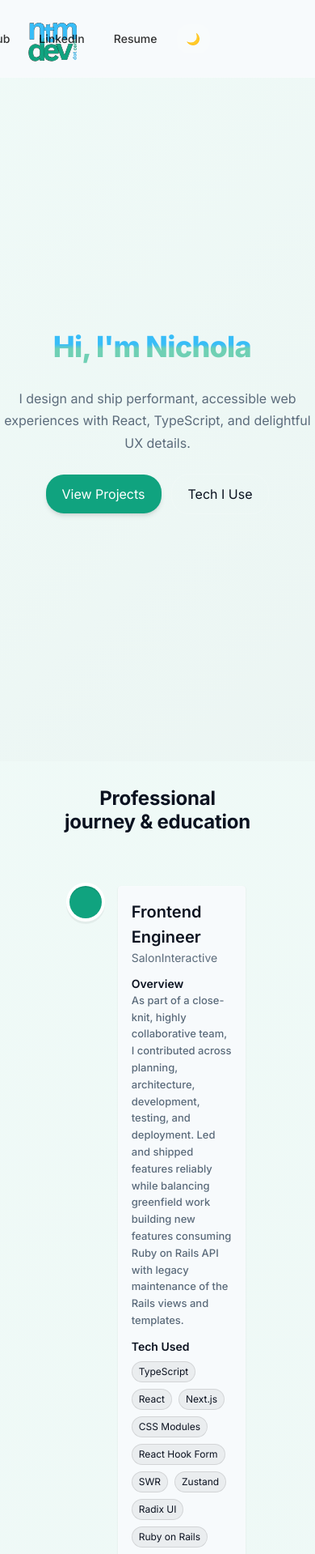
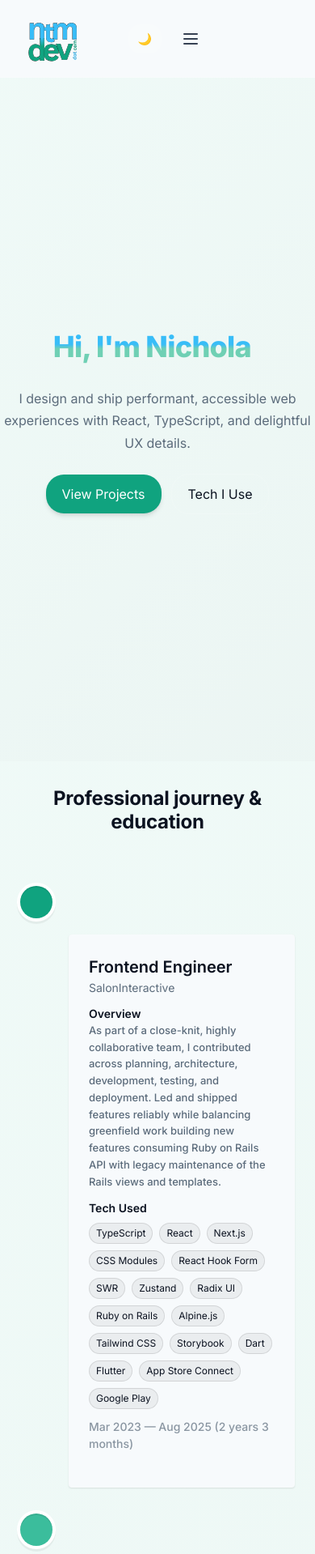
Before and after one commit to NicholasMunson/ntmdevdotcom, a Next.js app: page / in a window 390 px wide. Shown: the top 1919 px of the page at 81% size. Built offline with nearby package versions, Linux system fonts and the light colour scheme.

Commit message:
Add mobile menu component to Header for improved navigation on smaller screens; update Section and ListSection components for responsive design; enhance timeline CSS for mobile adjustments.

```diff
--- /dev/null
+++ b/src/app/components/ui/MobileMenu.tsx
@@ -0,0 +1,89 @@
+"use client";
+import { useState } from "react";
+import { Button } from "../../components/ui";
+import { useTheme } from "../../providers/ThemeProvider";
+
+interface MobileMenuProps {
+  isOpen: boolean;
+  onClose: () => void;
+}
+
+export default function MobileMenu({ isOpen, onClose }: MobileMenuProps) {
+  const { isDark } = useTheme();
+
+  const menuItems = [
+    {
+      label: "GitHub",
+      href: "https://github.com/NicholasMunson",
+      external: true,
+    },
+    {
+      label: "LinkedIn",
+      href: "https://www.linkedin.com/in/nicholastmunson/",
+      external: true,
+    },
+    {
+      label: "Resume",
+      href: "https://drive.google.com/file/d/1Avkmc58rqC0nWKP4ubNuJH77sKChPYoL/view?usp=drive_link",
+      external: true,
+    },
+  ];
+
+  return (
+    <>
+      {/* Backdrop */}
+      {isOpen && (
+        <div className="fixed inset-0 bg-black/50 z-40" onClick={onClose} />
+      )}
+
+      {/* Slide-out menu */}
+      <div
+        className={`fixed top-0 right-0 h-full w-80 max-w-[85vw] bg-[var(--color-surface)] border-l border-white/10 transform transition-transform duration-300 ease-in-out z-50 ${
+          isOpen ? "translate-x-0" : "translate-x-full"
+        }`}
+      >
+        <div className="p-6">
+          {/* Header */}
+          <div className="flex items-center justify-between mb-8">
+            <h2 className="text-xl font-semibold">Navigation</h2>
+            <Button variant="ghost" size="sm" onClick={onClose} className="p-2">
+              <svg
+                className="w-5 h-5"
+                fill="none"
+                stroke="currentColor"
+                viewBox="0 0 24 24"
+              >
+                <path
+                  strokeLinecap="round"
+                  strokeLinejoin="round"
+                  strokeWidth={2}
+                  d="M6 18L18 6M6 6l12 12"
+                />
+              </svg>
+            </Button>
+          </div>
+
+          {/* Menu items */}
+          <nav className="space-y-4">
+            {menuItems.map((item) => (
+              <a
+                key={item.label}
+                href={item.href}
+                target={item.external ? "_blank" : undefined}
+                rel={item.external ? "noopener noreferrer" : undefined}
+                className={`block px-4 py-3 rounded-lg text-lg font-medium transition-colors ${
+                  isDark
+                    ? "text-white/80 hover:text-white hover:bg-white/10"
+                    : "text-black/80 hover:text-black hover:bg-black/5"
+                }`}
+                onClick={onClose}
+              >
+                {item.label}
+              </a>
+            ))}
+          </nav>
+        </div>
+      </div>
+    </>
+  );
+}
--- a/src/app/globals.css
+++ b/src/app/globals.css
@@ -142,3 +142,52 @@ p {
 .timeline .vertical-timeline-element-content p {
   margin: 0; /* let component-level mt-* control spacing */
 }
+
+/* Mobile timeline adjustments ONLY */
+@media (max-width: 768px) {
+  .timeline .vertical-timeline-element {
+    margin: 0 0 2rem 0 !important;
+  }
+
+  .timeline .vertical-timeline-element-content {
+    width: calc(100% - 60px) !important;
+    max-width: calc(100% - 60px) !important;
+    margin-left: 60px !important;
+    margin-right: 0 !important;
+    padding: 1.5rem !important;
+    margin-top: 20px !important;
+  }
+
+  .timeline .vertical-timeline-element-date {
+    display: block !important;
+    position: static !important;
+    text-align: left !important;
+    margin-bottom: 0.5rem !important;
+    font-size: 0.875rem !important;
+    color: var(--color-text-muted) !important;
+  }
+
+  .timeline .vertical-timeline-element-icon {
+    left: 0 !important;
+    margin-left: 0 !important;
+    z-index: 10 !important;
+    position: relative !important;
+    width: 40px !important;
+    height: 40px !important;
+    font-size: 16px !important;
+    line-height: 40px !important;
+    text-align: center !important;
+    display: flex !important;
+    align-items: center !important;
+    justify-content: center !important;
+  }
+
+  .timeline .vertical-timeline-element-icon svg {
+    width: 20px !important;
+    height: 20px !important;
+  }
+
+  .timeline .vertical-timeline-element-content-arrow {
+    display: none !important;
+  }
+}
--- a/src/app/views/_components/Section.tsx
+++ b/src/app/views/_components/Section.tsx
@@ -26,7 +26,7 @@ export default function Section({
   return (
     <section
       id={id}
-      className={`section relative overflow-hidden py-8 ${className} px-20`}
+      className={`section relative overflow-hidden py-8 ${className} px-4 sm:px-8 md:px-12 lg:px-20`}
       style={style}
     >
       {overlay && (
--- a/src/app/views/header/Header.tsx
+++ b/src/app/views/header/Header.tsx
@@ -2,11 +2,14 @@
 import Logo from "./Logo";
 import Links from "./Links";
 import ThemeToggle from "./ThemeToggle";
+import MobileMenu from "../../components/ui/MobileMenu";
+import { Button } from "../../components/ui";
 import { useState, useEffect } from "react";
 
 export default function Header() {
   const [scrollY, setScrollY] = useState(0);
   const [isClient, setIsClient] = useState(false);
+  const [isMobileMenuOpen, setIsMobileMenuOpen] = useState(false);
 
   useEffect(() => {
     setIsClient(true);
@@ -33,6 +36,7 @@ export default function Header() {
   const opacity = isClient ? Math.max(0, Math.min(1, scrollProgress * 2)) : 0; // Fade in as displayText goes behind header
 
   return (
+    <>
       <header className="fixed top-0 left-0 right-0 z-50 h-24 flex items-center border-b border-white/10 bg-[var(--color-surface)]">
         <div className="container grid grid-cols-3 items-center">
           <div className="justify-self-start">
@@ -45,10 +49,41 @@ export default function Header() {
             Nicholas T Munson
           </p>
           <div className="flex items-center gap-3 justify-self-end">
+            {/* Desktop navigation */}
+            <div className="hidden md:flex">
               <Links />
+            </div>
             <ThemeToggle />
+            {/* Mobile menu button */}
+            <Button
+              variant="ghost"
+              size="sm"
+              onClick={() => setIsMobileMenuOpen(true)}
+              className="md:hidden p-2"
+            >
+              <svg
+                className="w-6 h-6"
+                fill="none"
+                stroke="currentColor"
+                viewBox="0 0 24 24"
+              >
+                <path
+                  strokeLinecap="round"
+                  strokeLinejoin="round"
+                  strokeWidth={2}
+                  d="M4 6h16M4 12h16M4 18h16"
+                />
+              </svg>
+            </Button>
           </div>
         </div>
       </header>
+
+      {/* Mobile menu */}
+      <MobileMenu
+        isOpen={isMobileMenuOpen}
+        onClose={() => setIsMobileMenuOpen(false)}
+      />
+    </>
   );
 }
--- a/src/app/views/technolgyPage/_components/ListSection.tsx
+++ b/src/app/views/technolgyPage/_components/ListSection.tsx
@@ -13,7 +13,7 @@ export default function ListSection({ title, items }: ListSectionProps) {
   return (
     <section>
       <h3 className="text-xl font-semibold mb-3">{title}</h3>
-      <ul className="grid grid-cols-4 gap-3">
+      <ul className="grid grid-cols-2 sm:grid-cols-3 md:grid-cols-4 lg:grid-cols-5 gap-3">
         {items.map((item) => (
           <li key={item} className={pillClass}>
             {item}
--- a/src/app/views/timelinePage/Timeline.tsx
+++ b/src/app/views/timelinePage/Timeline.tsx
@@ -21,6 +21,7 @@ export default function Timeline() {
           className="timeline"
           layout="2-columns"
           lineColor={lineColor}
+          animate={true}
         >
           <VerticalTimelineElement
             date="Mar 2023 — Aug 2025 (2 years 3 months)"
```
Lines whose indentation alone changed are shown as unchanged.
